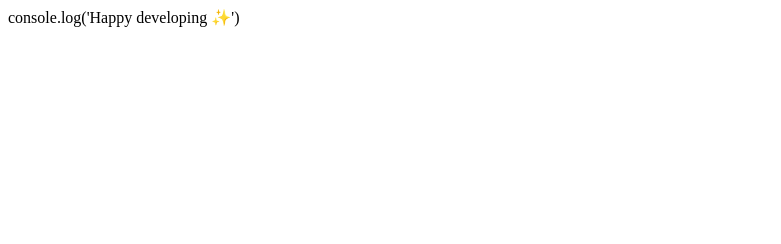
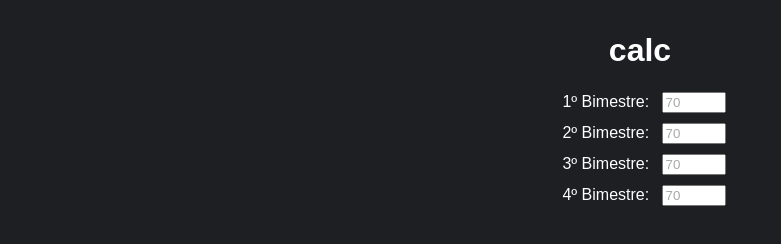
Before and after one commit to lucuinhas/calculadora, a website: page index.html in a window 1280 px wide. Shown: the whole page, without its empty margins (0-781 px from the left). Drawn offline with Linux system fonts and the light colour scheme.

Commit message:
first commit

```diff
--- a/css/style.css
+++ b/css/style.css
@@ -0,0 +1,26 @@
+body {
+    background-color: #1e1f23;
+    display: flex;
+    justify-content: center;
+}
+
+label, p, h1, h2, h3, h4, h5, h6, div {
+    font-family: Futura, sans-serif;
+    color: white;
+
+    padding: 8px;
+    margin: 0;
+}
+
+.gradeBox {
+    padding: 5px
+}
+
+input {
+    font-family: Futura, sans-serif;
+    color: black;
+}
+
+input::placeholder {
+    color: darkgray;
+}
--- a/index.html
+++ b/index.html
@@ -1 +1,60 @@
-console.log('Happy developing ✨')
+<!DOCTYPE html>
+<html lang="pt-br">
+
+<head>
+    <meta charset="utf-8">
+    <meta name="viewport" content="width=device-width, initial-scale=1">
+    <title>calc</title>
+    <link rel="stylesheet" href="css/style.css">
+    <script src="src/refreshGrades.js"></script>
+</head>
+
+<body>
+    <div>
+        <div style="display: flex; justify-content: center;">
+            <h1 style="padding-bottom:10px">calc</h1>
+        </div>
+
+        <div class="gradeBox">
+        <label for="firstGrade">1º Bimestre:</label>
+            <input
+                    type="number"
+                    id="firstGrade"
+                    min="0" max="100"
+                    placeholder="70"
+                    onchange="refreshGrades()">
+        </div>
+
+        <div class="gradeBox">
+            <label for="secondGrade">2º Bimestre:</label>
+            <input
+                    type="number"
+                    id="secondGrade"
+                    min="0" max="100"
+                    placeholder="70"
+                    onchange="refreshGrades()">
+        </div>
+
+        <div class="gradeBox">
+            <label for="thirdGrade">3º Bimestre:</label>
+            <input
+                    type="number"
+                    id="thirdGrade"
+                    min="0" max="100"
+                    placeholder="70"
+                    onchange="refreshGrades()">
+        </div>
+
+        <div class="gradeBox">
+            <label for="fourthGrade">4º Bimestre:</label>
+            <input
+                    type="number"
+                    id="fourthGrade"
+                    min="0" max="100"
+                    placeholder="70"
+                    onchange="refreshGrades()">
+        </div>
+    </div>
+</body>
+
+</html>
--- a/package.json
+++ b/package.json
@@ -1,8 +1,8 @@
 {
-  "name": "${PROJECT_NAME}",
+  "name": "calculadora",
   "version": "1.0.0",
   "description": "",
-  "main": "index.js",
+  "main": "index.html",
   "scripts": {
     "test": "echo \"Error: no test specified\" && exit 1"
   },
--- a/src/refreshGrades.js
+++ b/src/refreshGrades.js
@@ -1,15 +1,42 @@
-function calculateGrades() {
+const TARGET_GRADE = 700
+
+function refreshGrades() {
+    let currFinalGrade = 0
+
     let grades = [
-        document.getElementById("firstGrade").value,
-        document.getElementById("secondGrade").value,
-        document.getElementById("thirdGrade").value,
-        document.getElementById("fourthGrade").value,
+        document.getElementById("firstGrade"),
+        document.getElementById("secondGrade"),
+        document.getElementById("thirdGrade"),
+        document.getElementById("fourthGrade"),
     ]
 
-    for(let currGrade of grades) {
-        if(parseInt(currGrade) > 100) currGrade = 100;
-        if(parseInt(currGrade) < 0) currGrade = 0;
+    let currBimesters = []
+
+    for(let i of grades.keys()) {
+        let currGrade = grades[i];
+
+        if(currGrade.value.trim() !== '') {
+            currGrade.value = parseInt(currGrade.value);
+
+            if(parseInt(currGrade.value) > 100) currGrade.value = 100;
+            if(parseInt(currGrade.value) < 0) currGrade.value = 0;
+
+            currFinalGrade += parseInt(currGrade.value) * (i + 1);
+        }
+        else {
+            currBimesters.push(i + 1)
+        }
     }
 
-    console.log("Fuck you mama mia")
+    let currBimVal = 0
+
+    for(let i of currBimesters) {
+        currBimVal += i
+    }
+
+    for(let currGrade of grades) {
+        console.log(currBimesters)
+        console.log(currFinalGrade)
+        currGrade.placeholder = Math.ceil((TARGET_GRADE - currFinalGrade) / currBimVal)
+    }
 }
```
